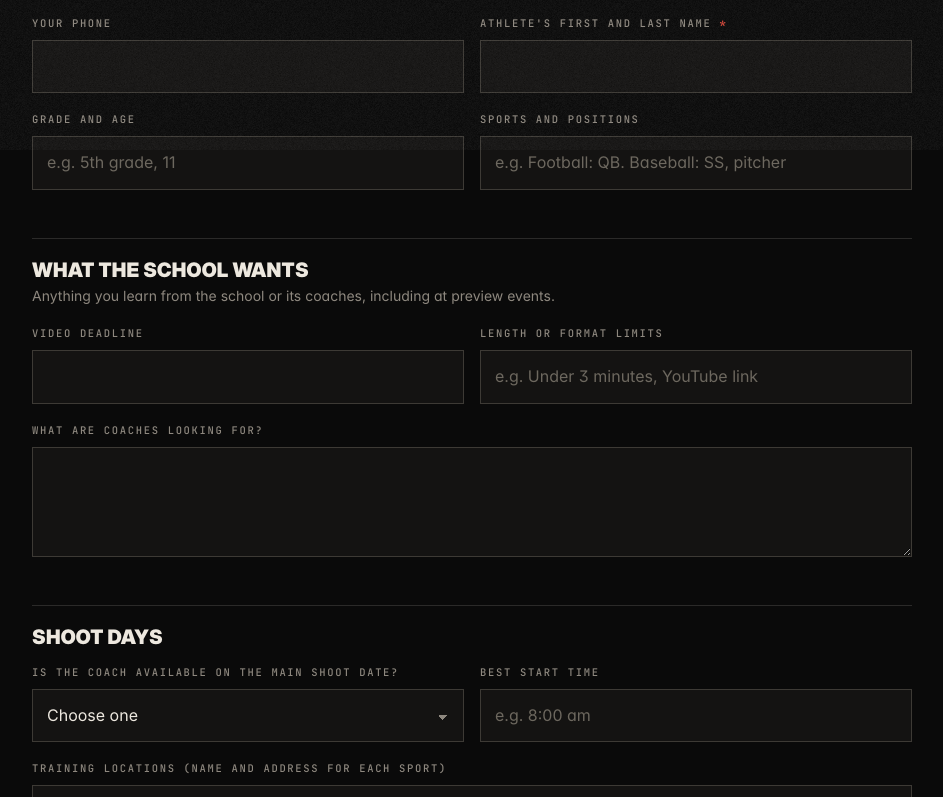
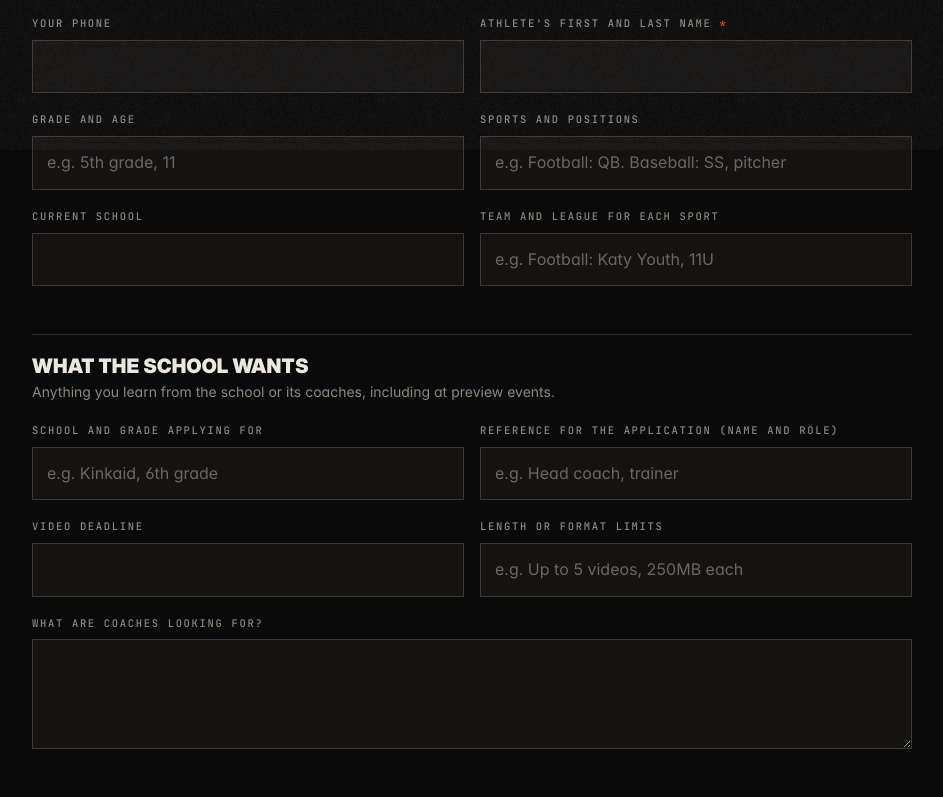
Before and after one commit to jaeleephan/seekfirststudio-site, a plain HTML site: page intake.html in a window 1280 px wide. Shown: the part 650-1447 px from the top of the page, without its empty margins (16-959 px from the left). Drawn offline with Linux system fonts and the light colour scheme.

Commit message:
Intake form: add school, league and reference fields
Co-Authored-By: Claude Opus 5.5 <noreply@anthropic.com>
Claude-Session: https://claude.ai/code/session_01D19ZsjXNDqqUVeWDTfAg3Y

```diff
--- a/intake.html
+++ b/intake.html
@@ -46,10 +46,14 @@
       <div class="field"><label for="i-athlete">Athlete's first and last name <b>*</b></label><input id="i-athlete" data-q="Athlete" type="text" required></div>
       <div class="field"><label for="i-grade">Grade and age</label><input id="i-grade" data-q="Grade and age" type="text" placeholder="e.g. 5th grade, 11"></div>
       <div class="field"><label for="i-pos">Sports and positions</label><input id="i-pos" data-q="Sports and positions" type="text" placeholder="e.g. Football: QB. Baseball: SS, pitcher"></div>
+      <div class="field"><label for="i-cur">Current school</label><input id="i-cur" data-q="Current school" type="text"></div>
+      <div class="field"><label for="i-league">Team and league for each sport</label><input id="i-league" data-q="Team and league or division" type="text" placeholder="e.g. Football: Katy Youth, 11U"></div>
 
       <div class="grp"><h2>What the school wants</h2><p>Anything you learn from the school or its coaches, including at preview events.</p></div>
+      <div class="field"><label for="i-apply">School and grade applying for</label><input id="i-apply" data-q="School and grade applying for" type="text" placeholder="e.g. Kinkaid, 6th grade"></div>
+      <div class="field"><label for="i-ref">Reference for the application (name and role)</label><input id="i-ref" data-q="Application reference" type="text" placeholder="e.g. Head coach, trainer"></div>
       <div class="field"><label for="i-deadline">Video deadline</label><input id="i-deadline" data-q="School video deadline" type="text"></div>
-      <div class="field"><label for="i-length">Length or format limits</label><input id="i-length" data-q="Length or format limits" type="text" placeholder="e.g. Under 3 minutes, YouTube link"></div>
+      <div class="field"><label for="i-length">Length or format limits</label><input id="i-length" data-q="Length or format limits" type="text" placeholder="e.g. Up to 5 videos, 250MB each"></div>
       <div class="field full"><label for="i-school">What are coaches looking for?</label><textarea id="i-school" data-q="What the school and coaches are looking for"></textarea></div>
 
       <div class="grp"><h2>Shoot days</h2></div>
```
